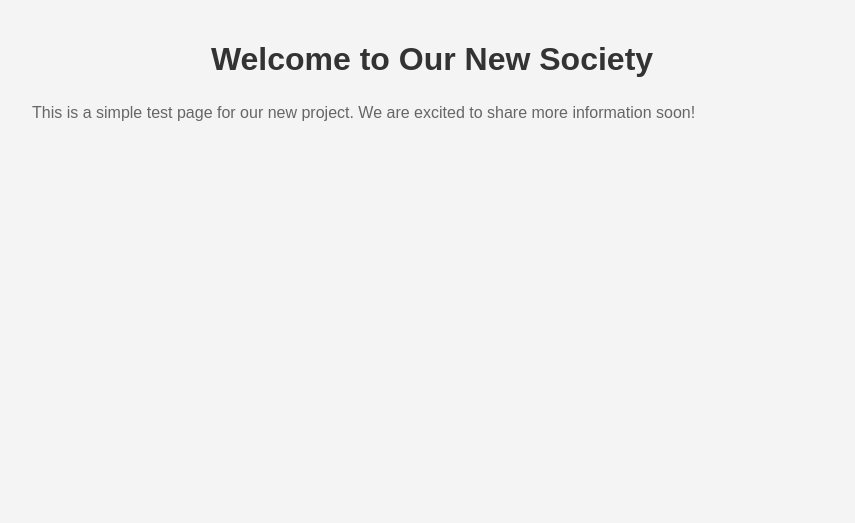
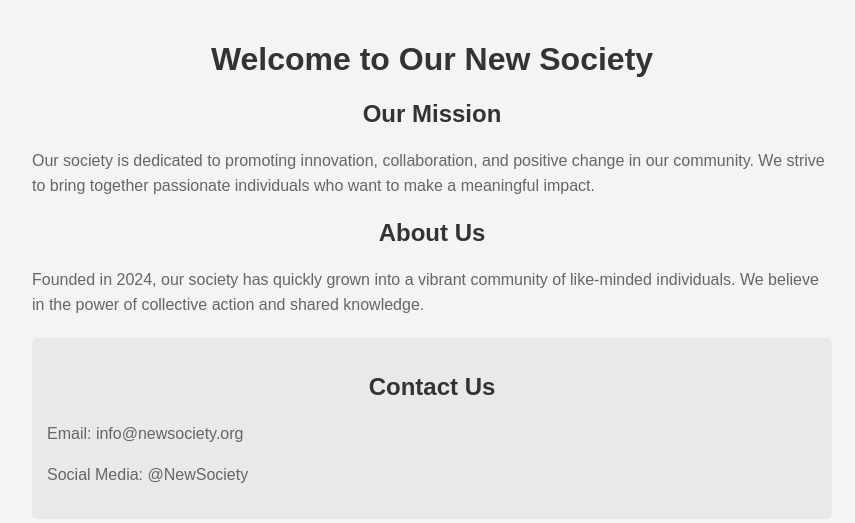
Before and after one commit to thomasmartinez114/new-society-test, a plain HTML site: page index.html in a window 1280 px wide. Shown: the whole page, without its empty margins (208-1063 px from the left). Drawn offline with Linux system fonts and the light colour scheme.

Commit message:
Expand page content with mission statement and contact info

```diff
--- a/index.html
+++ b/index.html
@@ -11,7 +11,7 @@
             padding: 20px;
             background-color: #f4f4f4;
         }
-        h1 {
+        h1, h2 {
             color: #333;
             text-align: center;
         }
@@ -19,10 +19,27 @@
             line-height: 1.6;
             color: #666;
         }
+        .contact {
+            background-color: #e9e9e9;
+            padding: 15px;
+            border-radius: 5px;
+            margin-top: 20px;
+        }
     </style>
 </head>
 <body>
     <h1>Welcome to Our New Society</h1>
-    <p>This is a simple test page for our new project. We are excited to share more information soon!</p>
+
+    <h2>Our Mission</h2>
+    <p>Our society is dedicated to promoting innovation, collaboration, and positive change in our community. We strive to bring together passionate individuals who want to make a meaningful impact.</p>
+
+    <h2>About Us</h2>
+    <p>Founded in 2024, our society has quickly grown into a vibrant community of like-minded individuals. We believe in the power of collective action and shared knowledge.</p>
+
+    <div class="contact">
+        <h2>Contact Us</h2>
+        <p>Email: info@newsociety.org</p>
+        <p>Social Media: @NewSociety</p>
+    </div>
 </body>
 </html>
```
